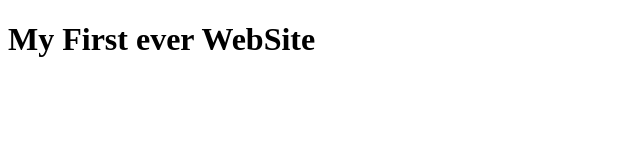
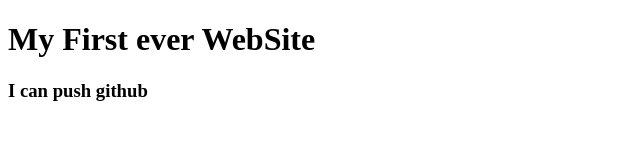
Before and after one commit to dev-rahim/my-first-website, a plain HTML site: page index.html in a window 1280 px wide. Shown: the whole page, without its empty margins (0-640 px from the left). Drawn offline with Linux system fonts and the light colour scheme.

Commit message:
2nd commit

```diff
--- a/index.html
+++ b/index.html
@@ -8,6 +8,6 @@
 </head>
 <body>
     <h1>My First ever WebSite</h1>
-
+    <h3>I can push github</h3>
 </body>
 </html>
```
